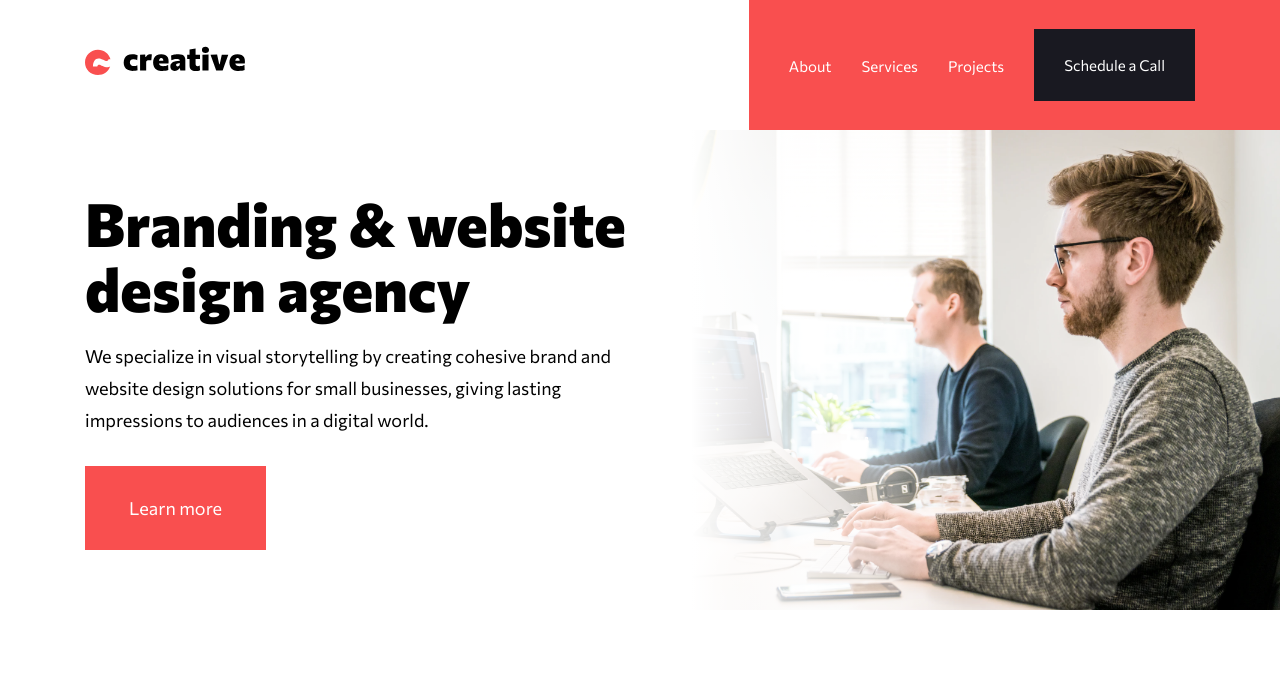
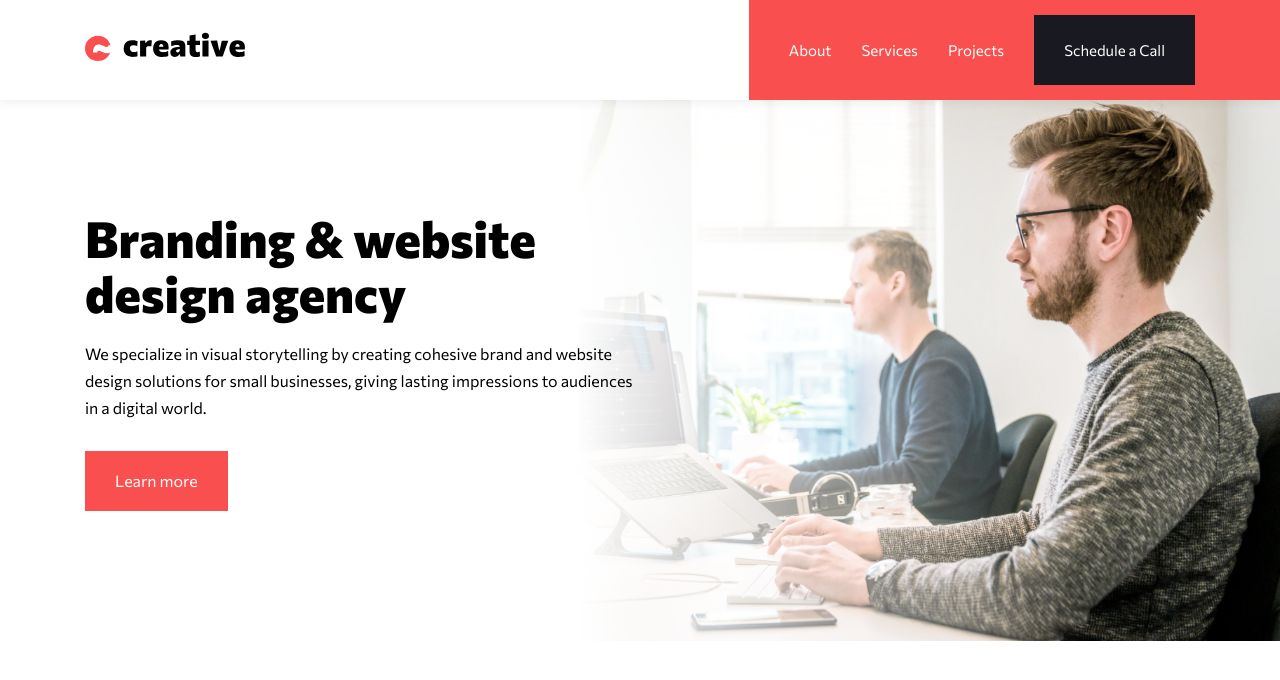
Before and after one commit to VieiraHenrique/HV-Creative, a website: page index.html in a window 1280 px wide. Drawn offline with Linux system fonts and the light colour scheme.

Commit message:
header and hero details

```diff
--- a/index.html
+++ b/index.html
@@ -37,7 +37,7 @@
         <main>
             <section class="hero">
                 <div class="hero__bg"></div>
-                <div class="my-6 hero__content">
+                <div class="hero__content">
                     <h1 class="mb-2 title-main">Branding & website design agency</h1>
                     <p>
                         We specialize in visual storytelling by creating cohesive brand and website design solutions for small businesses, giving lasting impressions to audiences in a digital world.
--- a/scss/components/_buttons.scss
+++ b/scss/components/_buttons.scss
@@ -3,11 +3,9 @@
     @include transition;
     background-color: $red;
     color: $white;
-    padding: 2rem 4rem;
-
-    @include laptop13 {
-        padding: 2.6rem 4.4rem;
-    }
+    padding: 1.4rem 3rem;
+    line-height: 200%;
+    text-align: center;
 
     &:hover {
         background-color: #ff9393;
--- a/scss/sections/_hero.scss
+++ b/scss/sections/_hero.scss
@@ -5,10 +5,12 @@
 }
 
 .hero {
+    margin-top: $mobile-header-height;
     @include container($design-container);
 
-    @include pc {
-        min-height: 70vh;
+    @include ipad {
+        background: linear-gradient(to right, $white 45%, rgba($white, 0.5) 65%, transparent 85%), url("../../img/hero.png");
+        @include background-setup();
     }
 
     &__bg {
@@ -18,31 +20,8 @@
         background-size: cover;
         background-position: right center;
         height: 280px;
-
         @include ipad {
-            background: linear-gradient(to right, $white 40%, rgba($white, 0.5) 55%, transparent 75%), url("../../img/hero.png");
-            height: unset;
-            @include background-setup();
-        }
-
-        @include laptop13 {
-            background: linear-gradient(to right, $white 54%, rgba($white, 0.5) 70%, transparent 75%), url("../../img/hero.png");
-            @include background-setup();
-        }
-
-        @include laptop {
-            background: linear-gradient(to right, $white 50%, rgba($white, 0.5) 70%, transparent 75%), url("../../img/hero.png");
-            @include background-setup();
-        }
-
-        @include pc {
-            background: linear-gradient(to right, $white 56%, rgba($white, 0.5) 72%, transparent 82%), url("../../img/hero.png");
-            @include background-setup();
-        }
-
-        @include bigPc {
-            background: linear-gradient(to right, $white 50%, rgba($white, 0.5) 65%, transparent 90%), url("../../img/hero.png");
-            @include background-setup();
+            display: none;
         }
     }
 
@@ -52,14 +31,12 @@
         justify-content: center;
         align-items: flex-start;
         grid-row: 2;
+        padding: $spacing-mobile 0;
 
         @include ipad {
-            grid-column: 2/9;
+            grid-column: 2/8;
             grid-row: 1;
-        }
-
-        @include laptop13 {
-            grid-column: 2/8;
+            @include vertical-spacing;
         }
     }
 }
--- a/scss/sections/common/_header.scss
+++ b/scss/sections/common/_header.scss
@@ -1,17 +1,22 @@
+
 .header {
     @include container($design-container);
-    height: 11rem;
+    height: $mobile-header-height;
     background-color: $white;
-    position: relative;
+    position: fixed;
+    left: 0;
+    top: 0;
+    width: 100%;
     z-index: 999;
+    box-shadow: $shadow-light;
 
     @include ipad {
         background: linear-gradient(to right, $white 52%, $red 52%);
-        height: 13rem;
+        height: 10rem;
     }
 
     @include laptop {
-        height: 15rem;
+        height: 12rem;
     }
 
     .wrapper {
@@ -92,7 +97,6 @@
             @include laptop13 {
                 padding: 2rem 3rem;
             }
-
         }
 
         a {
@@ -118,7 +122,7 @@
 .nav-opened {
     .header__nav {
         ul {
-            top: 11rem;
+            top: $mobile-header-height;
         }
     }
     .hamburger {
--- a/scss/utilities/_helpers.scss
+++ b/scss/utilities/_helpers.scss
@@ -9,3 +9,7 @@
 .bold {
     font-weight: bold;
 }
+
+.noscroll {
+    overflow: hidden;
+}
--- a/scss/utilities/_typo.scss
+++ b/scss/utilities/_typo.scss
@@ -10,11 +10,16 @@
     }
 
     @include laptop13 {
-        font-size: 6rem;
-        line-height: 6.5rem;
+        font-size: 5rem;
+        line-height: 5.5rem;
     }
 
     @include laptop {
+        font-size: 6rem;
+        line-height: 6.8rem;
+    }
+
+    @include pc {
         font-size: 8rem;
         line-height: 8.8rem;
     }
@@ -58,7 +63,10 @@ span {
     line-height: 2.5rem;
 
     @include ipadPro {
-        font-size: 1.8rem;
-        line-height: 3.2rem;
+        font-size: 1.6rem;
+        line-height: 2.7rem;
+    }
+
+    @include laptop13 {
     }
 }
--- a/scss/utilities/_vars.scss
+++ b/scss/utilities/_vars.scss
@@ -28,3 +28,45 @@ $bigPc: 2560px;
 $shadow-light: -2px 2px 10px rgba(#000, 0.07);
 $shadow-medium: 0px 7px 20px rgba(#000, 0.2);
 $shadow-dark: 0px 20px 40px rgba(#000, 0.3);
+
+/* MAIN SPACING */
+
+@mixin vertical-spacing() {
+    padding-top: $spacing-mobile;
+    padding-bottom: $spacing-mobile;
+
+    @include ipad {
+        padding-top: $spacing-ipad;
+        padding-bottom: $spacing-ipad;
+    }
+    @include ipadPro {
+        padding-top: $spacing-ipadPro;
+        padding-bottom: $spacing-ipadPro;
+    }
+    @include laptop13 {
+        padding-top: $spacing-laptop13;
+        padding-bottom: $spacing-laptop13;
+    }
+    @include laptop {
+        padding-top: $spacing-laptop;
+        padding-bottom: $spacing-laptop;
+    }
+    @include pc {
+        padding-top: $spacing-pc;
+        padding-bottom: $spacing-pc;
+    }
+    @include bigPc {
+        padding-top: $spacing-bigPc;
+        padding-bottom: $spacing-bigPc;
+    }
+}
+
+$spacing-mobile: 6rem;
+$spacing-ipad: 9rem;
+$spacing-ipadPro: 17rem;
+$spacing-laptop13: 13rem;
+$spacing-laptop: 18rem;
+$spacing-pc: 25rem;
+$spacing-bigPc: 28rem;
+
+$mobile-header-height: 8rem;
```
Also changed, not shown: css/styles.css.
